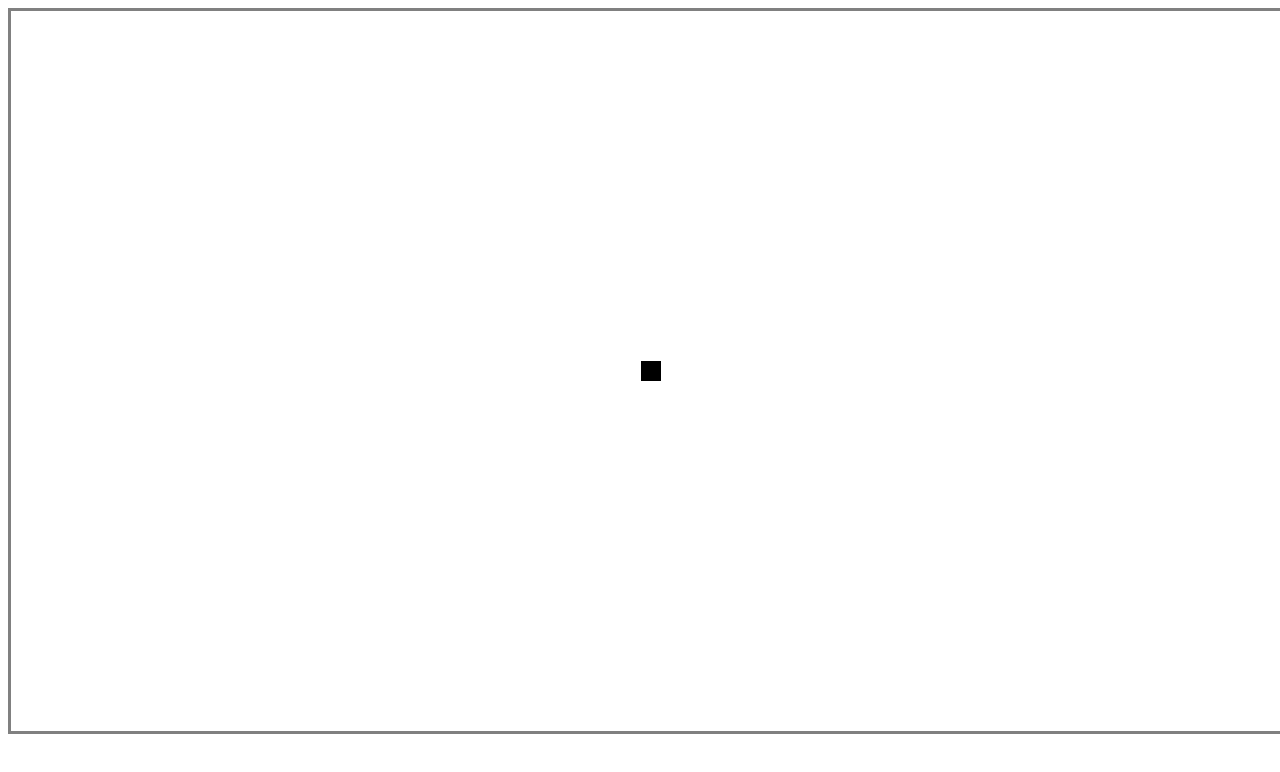
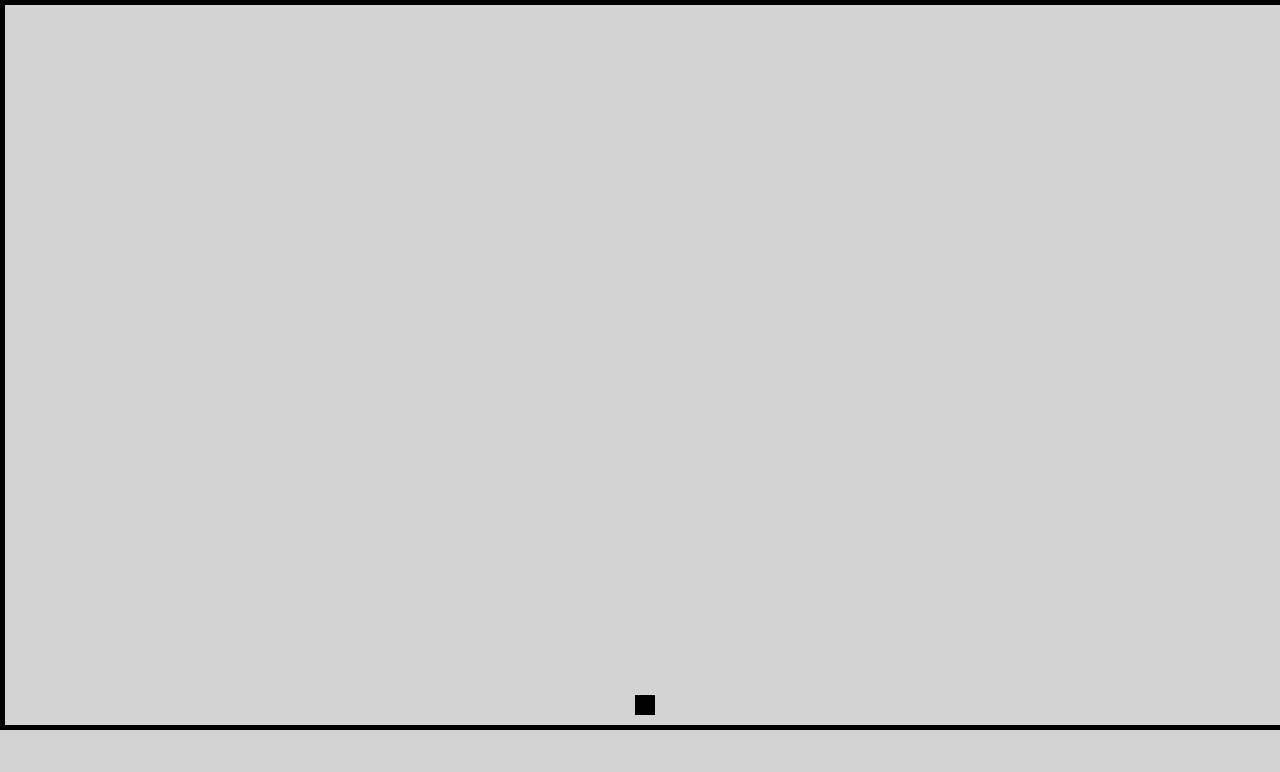
Before and after one commit to 2muchC/2muchC.github.io, a plain HTML site: page index.html in a window 1280 px wide. Drawn offline with Linux system fonts and the light colour scheme.

Commit message:
Update index.html

```diff
--- a/index.html
+++ b/index.html
@@ -1,10 +1,16 @@
 <!DOCTYPE html>
 <html>
 <head>
-    <title>Player Movement</title>
+    <title>Connor's Platformer</title>
     <style>
+        body {
+            background-color: lightgray;
+            margin: 0;
+            overflow: hidden; /* Prevent scrolling */
+        }
         canvas {
-            border: 3px solid gray;
+            display: block;
+            border: 5px solid black;
         }
     </style>
 </head>
@@ -19,17 +25,23 @@
         const player = {
             x: canvas.width / 2,
             y: canvas.height / 2,
-            speed: 8
+            width: 20,
+            height: 20,
+            speed: 8,
+            velocityY: 0,  // Vertical velocity (for gravity)
+            jumpForce: 12,
+            gravity: 0.5,
+            isJumping: false
         };
 
         // Handle keyboard input
         window.addEventListener('keydown', (e) => {
             switch(e.key) {
                 case 'ArrowUp':
-                    player.y -= player.speed;
-                    break;
-                case 'ArrowDown':
-                    player.y += player.speed;
+                    if (!player.isJumping) {
+                        player.velocityY = -player.jumpForce;
+                        player.isJumping = true;
+                    }
                     break;
                 case 'ArrowLeft':
                     player.x -= player.speed;
@@ -42,12 +54,23 @@
 
         // Game loop
         function gameLoop() {
+            // Apply gravity
+            player.velocityY += player.gravity;
+            player.y += player.velocityY;
+
+            // Check collision with ground (canvas bottom)
+            if (player.y + player.height > canvas.height) {
+                player.y = canvas.height - player.height;
+                player.velocityY = 0;
+                player.isJumping = false;
+            }
+
             // Clear canvas
             ctx.clearRect(0, 0, canvas.width, canvas.height);
 
             // Draw player
             ctx.fillStyle = 'black';
-            ctx.fillRect(player.x - 10, player.y - 10, 20, 20);
+            ctx.fillRect(player.x - player.width / 2, player.y - player.height / 2, player.width, player.height);
 
             // Request next frame
             requestAnimationFrame(gameLoop);
```
